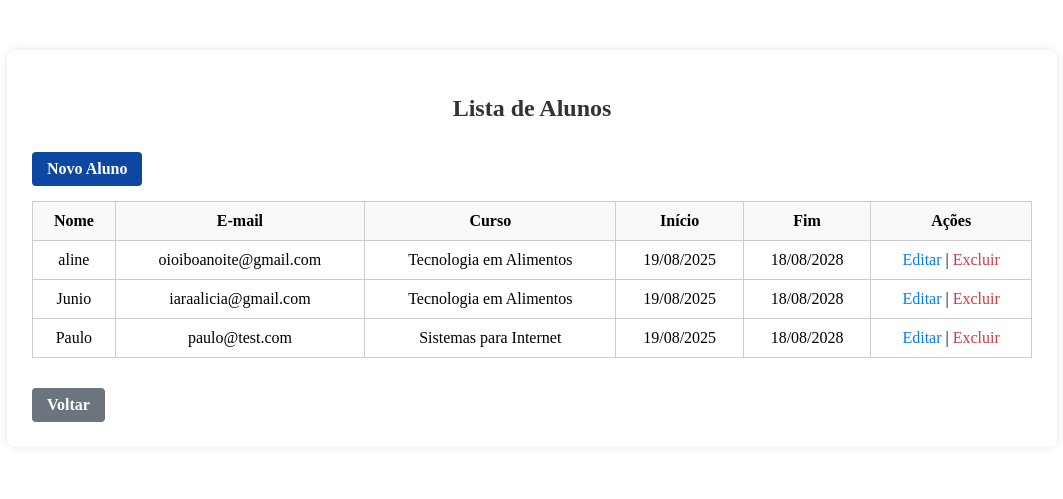
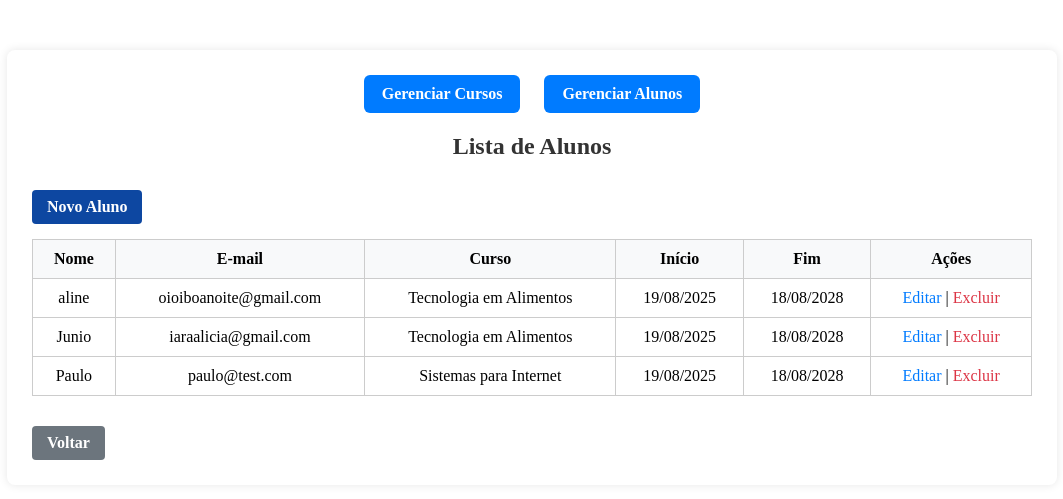
Before and after one commit to antoniojoseja3710/EduFlex, a Django app: page /alunos/ in a window 1280 px wide. Shown: the top 499 px of the page, without its empty margins (108-1171 px from the left). Run offline with Django 5.2, Linux system fonts and the light colour scheme; a user stored in the database is signed in; data comes from the database, SQL or seed files in the repository.

Commit message:
Update lista_alunos.html

```diff
--- a/templates/core/lista_alunos.html
+++ b/templates/core/lista_alunos.html
@@ -5,9 +5,36 @@
     <meta charset="UTF-8">
     <title>Lista de Alunos</title>
     <link rel="stylesheet" href="{% static 'eduflex/css/style_lista.css' %}">
+    <style>
+        .nav-botoes {
+            margin-bottom: 20px;
+            text-align: center;
+        }
+        .nav-botoes a {
+            display: inline-block;
+            margin: 0 10px;
+            padding: 10px 18px;
+            background-color: #007bff; /* azul */
+            color: #fff;
+            font-weight: bold;
+            border-radius: 6px;
+            text-decoration: none;
+            transition: background 0.3s;
+        }
+        .nav-botoes a:hover {
+            background-color: #0056b3; /* azul mais escuro */
+        }
+    </style>
 </head>
 <body>
     <div class="lista-container">
+
+        <!-- Botões de Navegação -->
+        <div class="nav-botoes">
+            <a href="{% url 'core:lista_cursos' %}">Gerenciar Cursos</a>
+            <a href="{% url 'core:lista_alunos' %}">Gerenciar Alunos</a>
+        </div>
+
         <h2 class="titulo-lista">Lista de Alunos</h2>
         <a class="botao botao-novo" href="{% url 'core:cadastrar_aluno' %}">Novo Aluno</a>
         <table class="tabela-lista">
```
